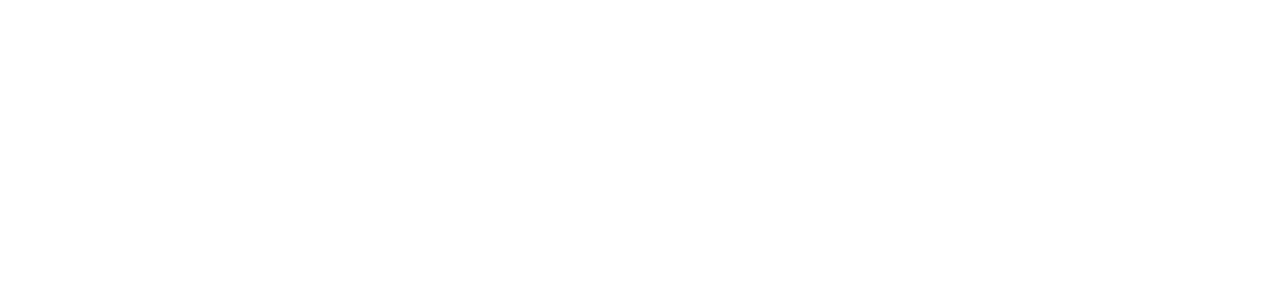
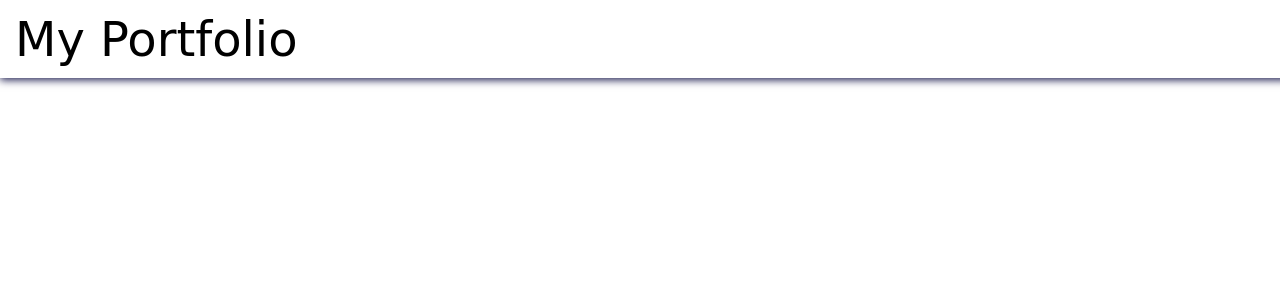
Before and after one commit to ryo97321/ryo97321.github.io, a plain HTML site: page index.html in a window 1280 px wide. Shown: the top 291 px of the page. Drawn offline with Linux system fonts and the light colour scheme; a web font is replaced by a local one.

Commit message:
add header

```diff
--- a/css/styles.css
+++ b/css/styles.css
@@ -1,9 +1,25 @@
+.header {
+    background: #FFF;
+    box-shadow: 0 2px 8px rgba(30, 30, 80, 3);
+    left: 0;
+    line-height: 1;
+    position: fixed;
+    top: 0;
+    width: 100%;
+    z-index: 24;
+
+    font-size: 3em;
+    font-family: 'Baloo Bhai', cursive;
+    padding: 15px;
+}
+
+/* スマホ用 */
 @media screen and (max-width: 1024px) {
     h1 {
         font-family: 'Baloo Bhai', cursive;
         font-size: 5em;
         position: absolute;
-        color: #FF0000;
+        color: #1A0DAB;
         text-align: center;
         top: 0px;
         right: 0px;
@@ -19,6 +35,7 @@
     }
 }
 
+/* PC用 */
 @media screen and (min-width: 1025px) {
     h1 {
         font-family: 'Baloo Bhai', cursive;
--- a/index.html
+++ b/index.html
@@ -6,6 +6,7 @@
         <link href="https://fonts.googleapis.com/css?family=Baloo+Bhai" rel="stylesheet">
     </head>
     <body>
+        <header id="header" class="header">My Portfolio</header>
         <div class='main'>
             <h1><span class="under">My Portfolio</span></h1>
         </div>
```
